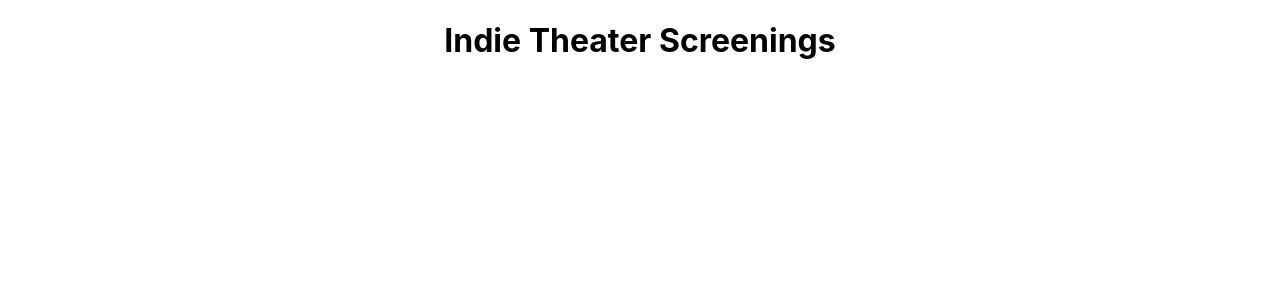
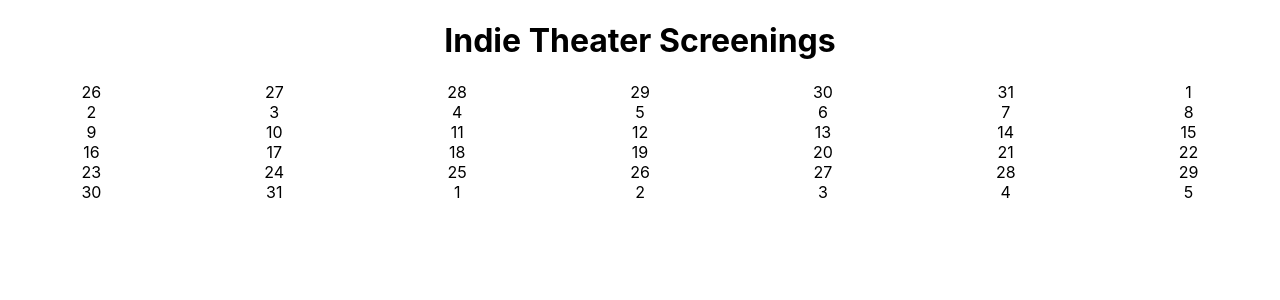
Before and after one commit to RogelioCamargo/indie-calendar, a React (Create React App) app: page / in a window 1280 px wide. Shown: the top 300 px of the page. Built offline with nearby package versions, Linux system fonts and the light colour scheme.

Commit message:
Get days of the month for calendar

```diff
--- a/package.json
+++ b/package.json
@@ -10,6 +10,7 @@
     "@types/node": "^16.11.21",
     "@types/react": "^17.0.38",
     "@types/react-dom": "^17.0.11",
+    "date-fns": "^2.28.0",
     "react": "^17.0.2",
     "react-dom": "^17.0.2",
     "react-scripts": "5.0.0",
@@ -21,7 +22,7 @@
     "build": "react-scripts build",
     "test": "react-scripts test",
     "eject": "react-scripts eject",
-		"lint": "eslint './src/**/*.{ts,tsx}'"
+    "lint": "eslint './src/**/*.{ts,tsx}'"
   },
   "eslintConfig": {
     "extends": [
--- a/src/App.css
+++ b/src/App.css
@@ -1,3 +1,16 @@
 .App {
   text-align: center;
 }
+
+.row {
+	display: flex;
+	flex-direction: row;
+	flex-wrap: wrap;
+	width: 100%;
+}
+
+.col {
+	flex-grow: 1;
+	flex-basis: 0;
+	max-width: 100%;
+}
--- a/src/App.tsx
+++ b/src/App.tsx
@@ -1,10 +1,12 @@
 import React from "react";
 import "./App.css";
+import Calendar from "./Calendar";
 
-function App() {
+const App = () => {
   return (
     <div className="App">
       <h1>Indie Theater Screenings</h1>
+			<Calendar />
     </div>
   );
 }
--- /dev/null
+++ b/src/Calendar.tsx
@@ -0,0 +1,44 @@
+import React, { useState } from "react";
+import * as dateFns from "date-fns";
+
+const Calendar = () => {
+	const [date] = useState(new Date());
+
+	const monthStart = dateFns.startOfMonth(date);
+	const monthEnd = dateFns.endOfMonth(monthStart);
+	const startDate = dateFns.startOfWeek(monthStart);
+	const endDate = dateFns.endOfWeek(monthEnd);
+
+	const dateFormat = "d";
+	const rows = [];
+
+	let days = [];
+	let day = startDate;
+	let formattedDate = "";
+
+	while (day <= endDate) {
+		for (let i = 0; i < 7; i++) {
+			formattedDate = dateFns.format(day, dateFormat);
+			days.push(
+				<div className="col" key={day.toDateString()}>
+					<span>{formattedDate}</span>
+				</div>
+			);
+			day = dateFns.addDays(day, 1);
+		}
+		rows.push(
+			<div className="row" key={day.toDateString()}>
+				{days}
+			</div>
+		);
+		days = [];
+	}
+
+	return (
+		<div>
+			{rows}
+		</div>
+	);
+};
+
+export default Calendar;
```
Also changed, not shown: 1 other file (tests, documents, lock files or other folders).
